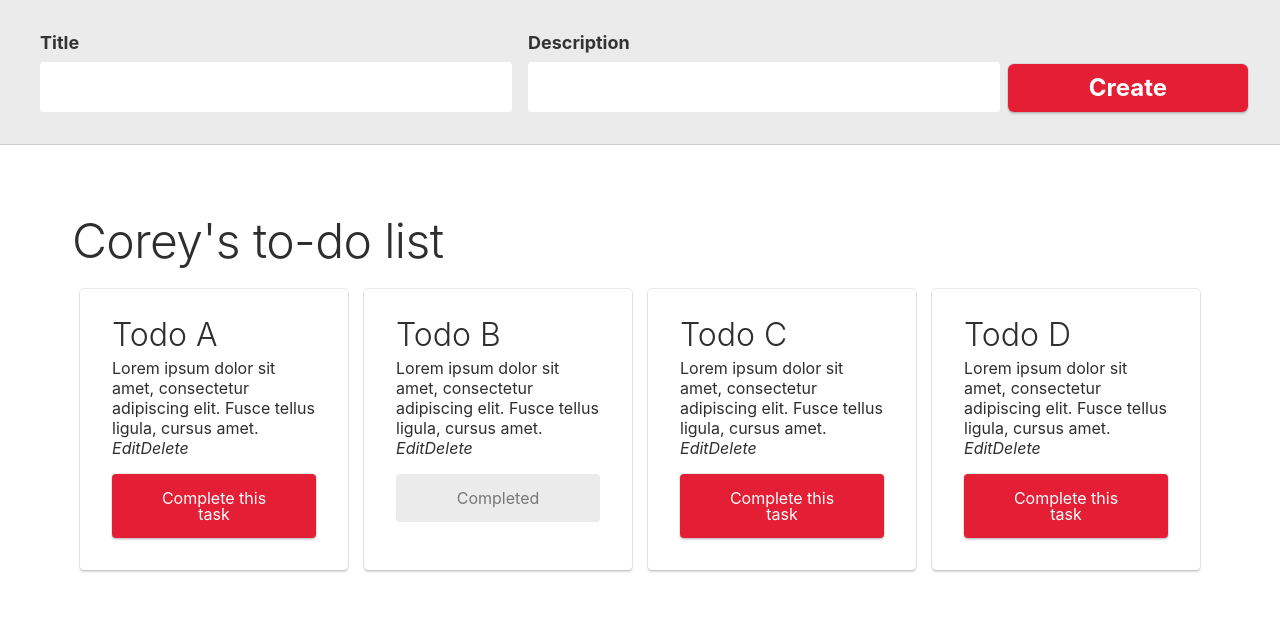
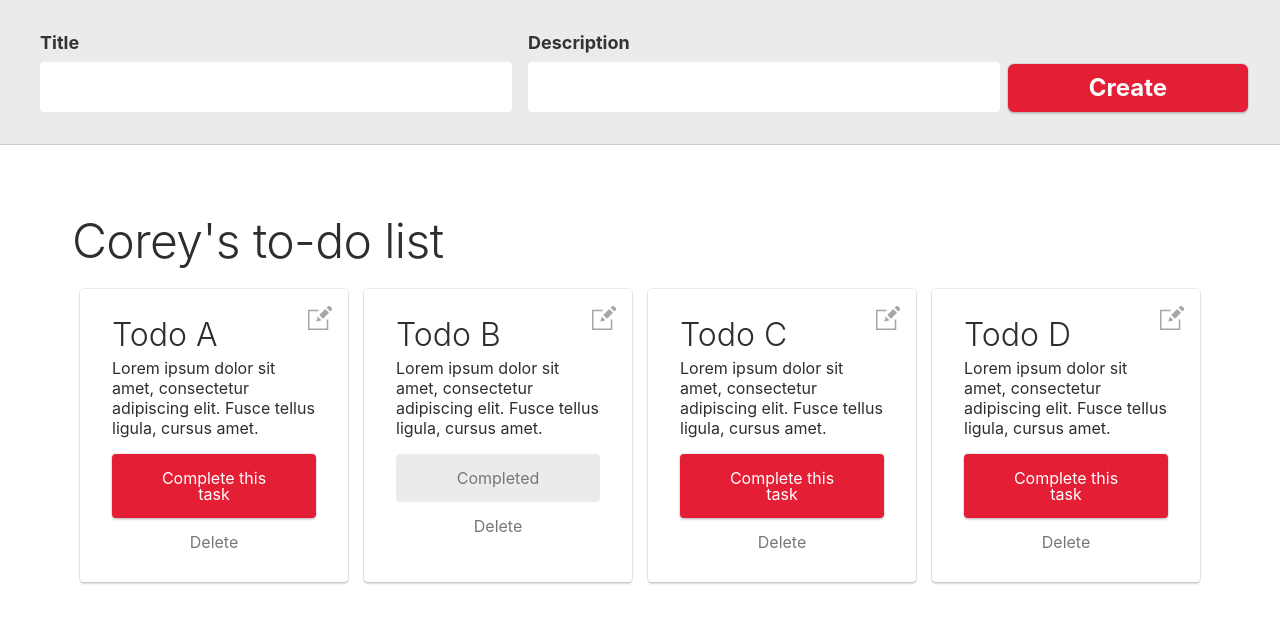
Before and after one commit to Corey-Roth/todo-app, a Vue app: page / in a window 1280 px wide. Shown: the top 622 px of the page. Built offline with nearby package versions, Linux system fonts and the light colour scheme.

Commit message:
Transitions
Added transitions

```diff
--- a/src/components/ToDo.vue
+++ b/src/components/ToDo.vue
@@ -1,44 +1,51 @@
 <template>
     <div class="ui card">
-        <div class="content" v-show="!isEditing">
+
+        <transition name="fade" mode="out-in">
+            <div class="content" v-if="!isEditing" key="saved">
                 <div class="header">
                     {{ todo.title }}
+                    <span class="right floated edit icon" v-on:click="showForm">
+                        <i class="edit icon"><img src="../assets/edit.svg"/></i>
+                    </span>
                 </div>
                 <div class="meta">
                     {{ todo.description }}
                 </div>
-            <div class="extra content">
-                <span class="right floated edit icon" v-on:click="showForm">
-                    <i class="edit icon">Edit</i>
-                </span>
-                <span class="right floated trash icon" v-on:click="deleteTodo(todo)">
-                    <i class="trash icon">Delete</i>
-                </span>
             </div>
-        </div>
-        <div class="content" v-show="isEditing">
-            <div class="ui form">
+
+            <div class="content" v-if="isEditing" key="edited">
+                <div class="form stacked">
                     <div class="field">
                         <label>Title</label>
-                    <input type="text" v-model="todo.title" >
+                        <input type="text" v-model="todo.title" class="styled-input dark">
                     </div>
                     <div class="field">
                         <label>Project</label>
-                    <input type="text" v-model="todo.description" >
+                        <input type="text" v-model="todo.description" class="styled-input dark">
                     </div>
                     <div class="ui two button attached buttons">
-                    <button class="ui basic blue button" v-on:click="hideForm">
-                    Close X
+                        <button class="primary" v-on:click="hideForm">
+                        Close
                         </button>
                     </div>
                 </div>
             </div>
-        <div class="completed" v-show="!isEditing && todo.done" disabled>
+        </transition>
+
+        <transition name="fade" mode="out-in">
+            <div class="completed" v-if="!isEditing && todo.done" disabled>
                 Completed
             </div>
-        <div class="primary" v-on:click="completeTodo(todo)" v-show="!isEditing && !todo.done">
+            <div class="primary" v-on:click="completeTodo(todo)" v-if="!isEditing && !todo.done">
                 Complete this task
             </div>
+        </transition>
+        <transition name="fade" mode="out-in">
+            <div class="secondary" v-on:click="deleteTodo(todo)" v-show="!isEditing">
+                Delete
+            </div>
+        </transition>
     </div>
 </template>
 
@@ -75,6 +82,7 @@
         display: inline-block;
         margin: 0.5em;
         padding: 2em;
+        position: relative;
         text-align: left;
         width: calc(25% - 1rem);
     }
@@ -104,6 +112,19 @@
         transform: translatey(1px);
     }
 
+    .secondary {
+        color: #777777;
+        cursor: pointer;
+        line-height: 1;
+        padding: 1em 2em 0;
+        width: 100%;
+        text-align: center;
+    }
+
+    .secondary:hover {
+        color: #000000;
+    }
+
     .completed {
         background: #ebebeb;
         border: 0 none;
@@ -128,10 +149,59 @@
     }
 
     .header {
+        display: flex;
+        justify-content: space-between;
         font-size: 2em;
         font-weight: 300;
         line-height: 90%;
         margin-bottom: 0.5rem;
+    }
+
+    .edit {
+        cursor: pointer;
+        opacity: 0.66;
+        position: relative;
+        right: -0.5rem;
+        top: -0.5rem;
+    }
+
+    .edit:hover {
+        opacity: 1;
+    }
+
+    .edit img {
+        width: 1.5rem;
+    }
+
+    .dark {
+        background: #ebebeb;
+        margin-bottom: 1.5em;
+        padding: 0.5em 1em;
+    }
+
+    .stacked {
+        display: block;
+        margin-bottom: -1em;
+        margin-left: -1em;
+        margin-right: -1em;
+        margin-top: -1em;
+    }
+
+    .stacked .primary {
+        margin-bottom: 0;
+    }
+
+    .stacked .field {
+        padding: 0;
+        width: 100%;
+    }
+
+    .fade-enter-active, .fade-leave-active {
+      transition: opacity 100ms ease-out;
+    }
+
+    .fade-enter, .fade-leave-to {
+      opacity: 0;
     }
 
     @media screen and (max-width: 1024px) {
```
Also changed, not shown: src/assets/edit.svg (added). Lines whose indentation alone changed are shown as unchanged.
